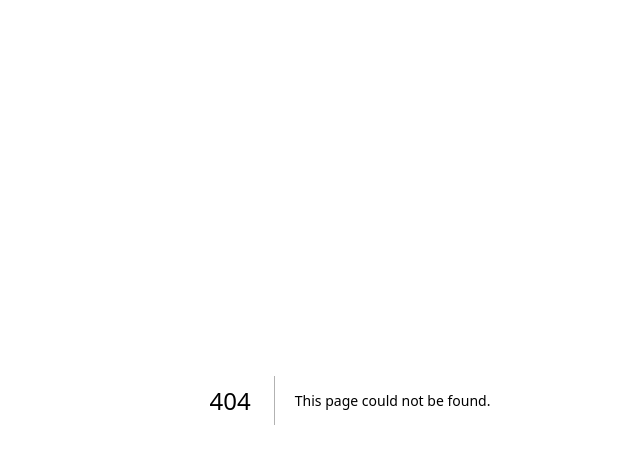
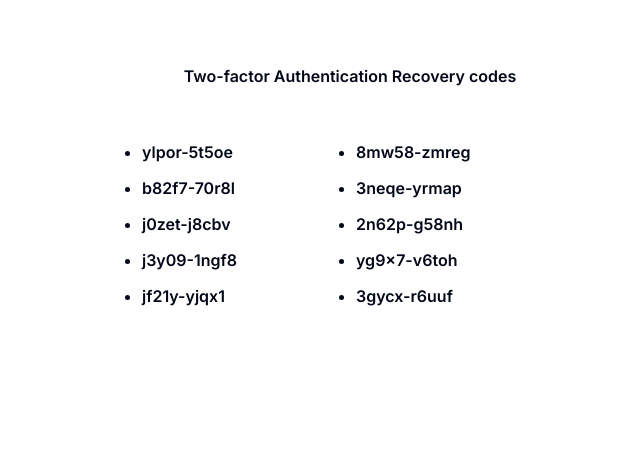
Before and after one commit to iathrd/nextjs-authentication, a Next.js app: page /dashboard/recovery-code in a window 1280 px wide. Before the commit this address had no page. Shown: the top 464 px of the page, without its empty margins (290-930 px from the left). Built offline with nearby package versions, Linux system fonts and the light colour scheme.

Commit message:
impelement disable 2FA

```diff
--- a/app/dashboard/enable2fa/page.tsx
+++ b/app/dashboard/enable2fa/page.tsx
@@ -42,7 +42,7 @@ const Enable2FAPage = () => {
               application on your phone.
             </p>
             <p className="font-semibold mt-5">
-              Account: simklinik.com/{user.email}
+              Account: simklinik.com:{user.email}
             </p>
             <p className="font-semibold">Key: {data.secret}</p>
             <p className="font-semibold">Time based: Yes</p>
--- a/app/dashboard/page.tsx
+++ b/app/dashboard/page.tsx
@@ -1,17 +1,41 @@
 "use client";
 import { Button } from "@/components/ui/button";
+import { disable2FA } from "@/lib/actions/user.action";
 import { isAuthenticated } from "@/lib/utils";
 import Link from "next/link";
-import { redirect, useRouter } from "next/navigation";
+import { redirect, usePathname, useRouter } from "next/navigation";
 import React, { useLayoutEffect, useState } from "react";
 
 const DasboardPage = () => {
   const router = useRouter();
+  const pathname = usePathname();
+
   const [user, setUser] = useState({ email: "", enable2FA: false });
+  const [isSubmitting, setIsSubmitting] = useState(false);
 
   const handleLogout = () => {
     localStorage.removeItem("userData");
     router.push("/auth/login");
+  };
+
+  const handleClick = async () => {
+    setIsSubmitting(true);
+    try {
+      await disable2FA({ email: user.email });
+      localStorage.setItem(
+        "userData",
+        JSON.stringify({
+          ...user,
+          enable2FA: false,
+          twoFASecret: null,
+        })
+      );
+    } catch (error) {
+      console.log(error);
+      throw error;
+    } finally {
+      setIsSubmitting(false);
+    }
   };
 
   useLayoutEffect(() => {
@@ -32,10 +56,18 @@ const DasboardPage = () => {
       </div>
       <div className="flex gap-4 mt-5">
         {user.enable2FA ? (
-          <Button>Disable 2FA</Button>
+          <Button disabled={isSubmitting} onClick={handleClick}>
+            Disabled 2FA
+          </Button>
         ) : (
           <Link href="/dashboard/enable2fa">
             <Button>Enable 2FA</Button>
+          </Link>
+        )}
+
+        {user.enable2FA && (
+          <Link href="/dashboard/recovery-code">
+            <Button>Recovery codes</Button>
           </Link>
         )}
 
--- /dev/null
+++ b/app/dashboard/recovery-code/page.tsx
@@ -0,0 +1,39 @@
+"use client";
+import { generateRecoveryCode } from "@/lib/utils";
+
+const SettingPage = () => {
+  const generateCode = () => {
+    let generatedCodes = [];
+
+    for (let i = 0; i < 10; i++) {
+      let recoveryCode = generateRecoveryCode();
+      generatedCodes.push(recoveryCode);
+    }
+
+    console.log(generatedCodes.join(" "));
+
+    return generatedCodes;
+  };
+
+  const recoveryCodes = generateCode();
+
+  return (
+    <div className="flex w-full flex-col justify-center  items-center gap-1 mt-16">
+      <h1 className="font-semibold mb-12">
+        Two-factor Authentication Recovery codes
+      </h1>
+      <ul
+        className="grid grid-cols-2 w-[26rem] gap-3"
+        style={{ listStyleType: "disc" }}
+      >
+        {recoveryCodes.map((code) => (
+          <li key={code}>
+            <p className="font-semibold">{code}</p>
+          </li>
+        ))}
+      </ul>
+    </div>
+  );
+};
+
+export default SettingPage;
--- a/lib/utils.ts
+++ b/lib/utils.ts
@@ -11,3 +11,20 @@ export function isAuthenticated() {
   const user = value ? JSON.parse(value) : null;
   return user !== null;
 }
+
+export function generateRecoveryCode(): string {
+  const codeLength = 5; // Length of each part of the recovery code
+  const part1 = generateRandomString(codeLength); // Generate first part
+  const part2 = generateRandomString(codeLength); // Generate second part
+  return `${part1}-${part2}`;
+}
+
+export function generateRandomString(length: number): string {
+  const characters = "abcdefghijklmnopqrstuvwxyz0123456789";
+  let result = "";
+  for (let i = 0; i < length; i++) {
+    const randomIndex = Math.floor(Math.random() * characters.length);
+    result += characters.charAt(randomIndex);
+  }
+  return result;
+}
```
Also changed, not shown: lib/actions/user.action.ts (+14 -0 lines).
